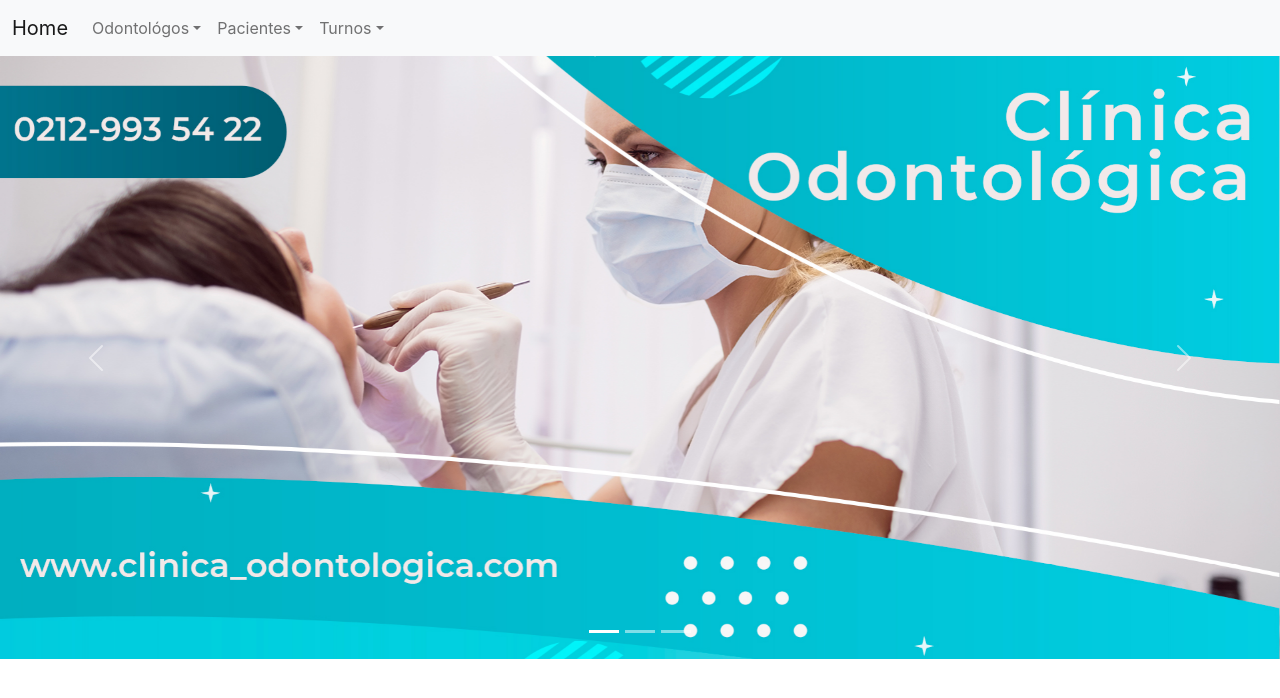
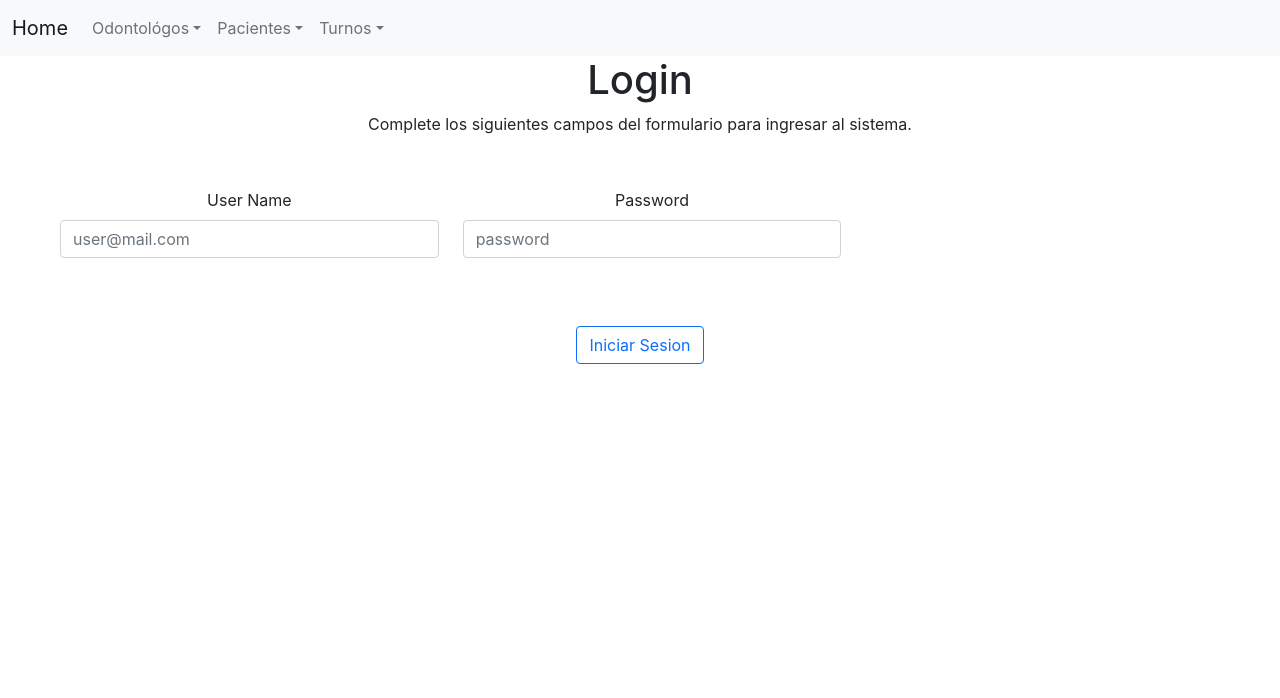
Before and after one commit to Laura-2950/FrontEnd_Clinica_odontologica, a React (Create React App) app: page / in a window 1280 px wide. Shown: the top 698 px of the page. Built offline with nearby package versions, Linux system fonts and the light colour scheme.

Commit message:
Septimo commit

```diff
--- a/src/App.js
+++ b/src/App.js
@@ -10,6 +10,7 @@ import TurnosList from './componente/consulta-turnos';
 import TurnoAlta from './componente/alta-turno';
 import Navigation from './componente/nav';
 import NotFound from './componente/pagina-error';
+import Login from './componente/login';
 
 function App() {
   return (
@@ -17,7 +18,8 @@ function App() {
       <BrowserRouter>
       <Navigation />
       <Routes>
-        <Route path="/" element={<Home />} />
+      <Route path="/" element={<Login />} />
+        <Route path="/home" element={<Home />} />
         <Route path="/odontologos" element={<OdontologoList />}/>
         <Route path="/alta_odontologo" element={<OdontologoAlta />}/>
         <Route path="/pacientes" element={<PacientesList />}/>
--- a/src/componente/consulta-turnos.js
+++ b/src/componente/consulta-turnos.js
@@ -23,7 +23,7 @@ function TurnoList() {
       }
     };
     getData(url);
-  }, []);
+  }, [isOpenForm]);
 
   const deleteData = (turno) => {
     let isDelete = window.confirm(
--- /dev/null
+++ b/src/componente/login.js
@@ -0,0 +1,68 @@
+import React from "react";
+import { useNavigate } from "react-router-dom"
+import { useEffect, useState } from "react";
+
+const initailForm = {
+    username: "",
+    password: "",
+};
+
+function Login() {
+    const [form,setForm] = useState(initailForm);
+    const [error, setError] = useState(null);
+    const [loading, setLoading] = useState(false);
+    const navigate =useNavigate();
+
+      const handleChange = (e) => {
+          setForm({
+            ...form,
+            [e.target.name]: e.target.value,
+          });
+      };
+
+      const handleSubmit = (e) => {
+        e.preventDefault();
+        fetch('http://localhost:8080/',{
+          method: 'GET',
+          mode: 'no-cors',
+          headers: {
+            'Content-Tipe' : 'application/json',
+            'Authoization' : 'Basic' + btoa(e.target[0].value + ':' + e.target[1].value)
+          },
+        }).then(res=>{
+          if(res.ok){
+            navigate("/home")
+          }
+
+        }).catch(error=>{
+          console.log(error);
+          setError(error)
+        })
+        handleReset();
+      };
+
+      const handleReset = (e) => {
+        setForm(initailForm);
+      };
+    return (
+        <div>
+            <h1>Login</h1>
+            <p>Complete los siguientes campos del formulario para ingresar al sistema.</p>
+            <form className="row g-3 m-5" onSubmit={handleSubmit}>
+                <div className="col-md-4 m-1">
+                    <label htmlFor="validationDefault01" className="form-label">User Name</label>
+                    <input type="text" className="form-control" id="validationDefault01" name="username" placeholder="user@mail.com" onChange={handleChange} value={form.username} required />
+                </div>
+                <div className="col-md-4 m-1">
+                    <label htmlFor="validationDefault02" className="form-label">Password</label>
+                    <input type="text" className="form-control" id="validationDefault02" name="password" placeholder="password" onChange={handleChange} value={form.password} required />
+                </div>
+                <div className="col-12">
+                    <button className="btn btn-outline-primary m-5" type="submit">Iniciar Sesion</button>
+                </div>
+            </form>
+        </div>
+    );
+}
+
+export default Login;
--- a/src/componente/nav.js
+++ b/src/componente/nav.js
@@ -5,7 +5,7 @@ export default function Navigation() {
     return (
         <nav className="navbar navbar-expand-lg navbar-light bg-light">
             <div className="container-fluid">
-                <Link className="navbar-brand" to="/">
+                <Link className="navbar-brand" to="/home">
                     Home
                 </Link>
                 <button
--- a/src/componente/select.js
+++ b/src/componente/select.js
@@ -4,9 +4,6 @@ import Message from "./Message";
 
 const Select = ({ label, url, handleChange }) => {
   const { data, error, loading } = useFetch(url);
-
-
-
 
   if (!data) return null;
 
```
